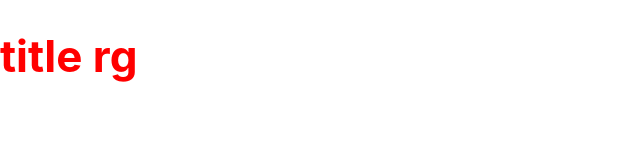
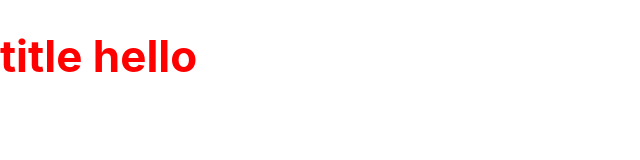
Before and after one commit to thanhhochoi96/web-react-firebase, a React (Create React App) app: page /home in a window 1280 px wide. Shown: the top 160 px of the page, without its empty margins (0-640 px from the left). Built offline with nearby package versions, Linux system fonts and the light colour scheme.

Commit message:
update file Home

```diff
--- a/src/Home.tsx
+++ b/src/Home.tsx
@@ -1,7 +1,7 @@
 export const Home = () => {
   return (
     <>
-      <h1>title rg</h1>
+      <h1>title hello</h1>
     </>
   );
 };
```
